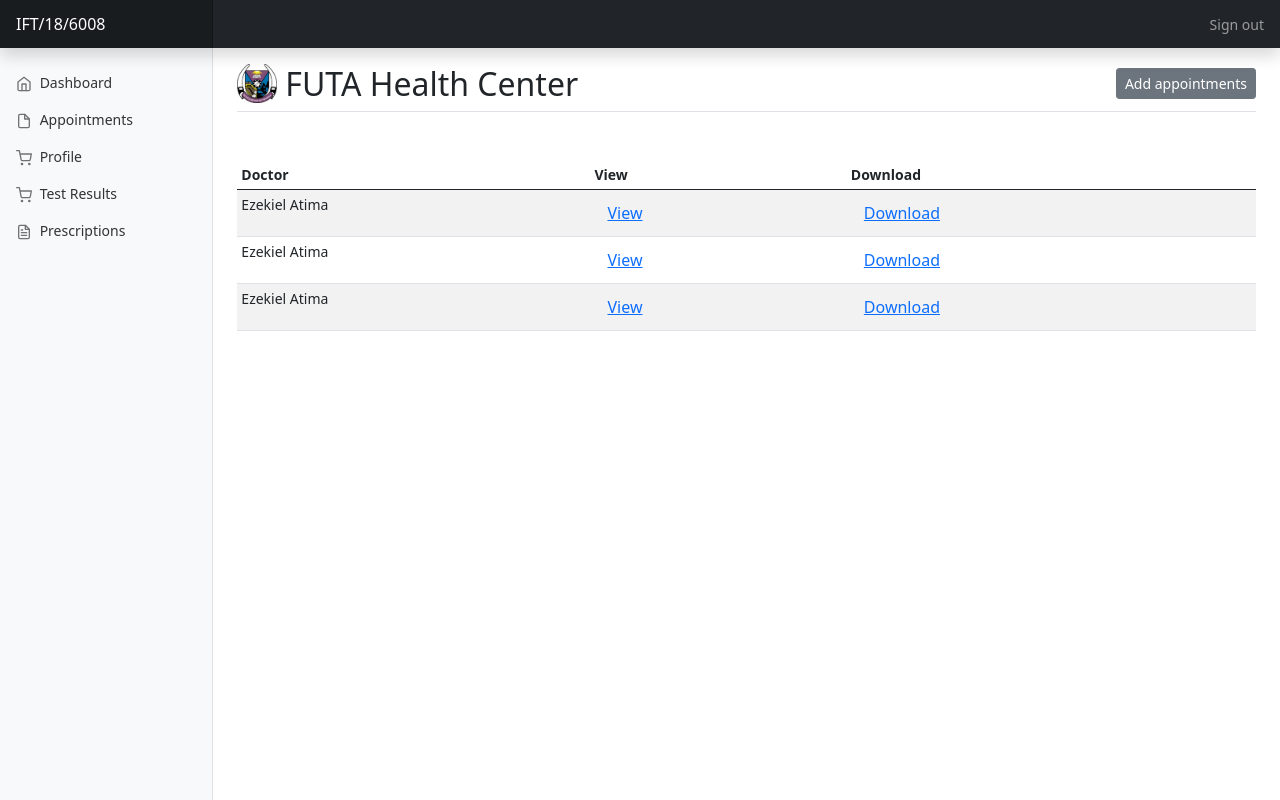
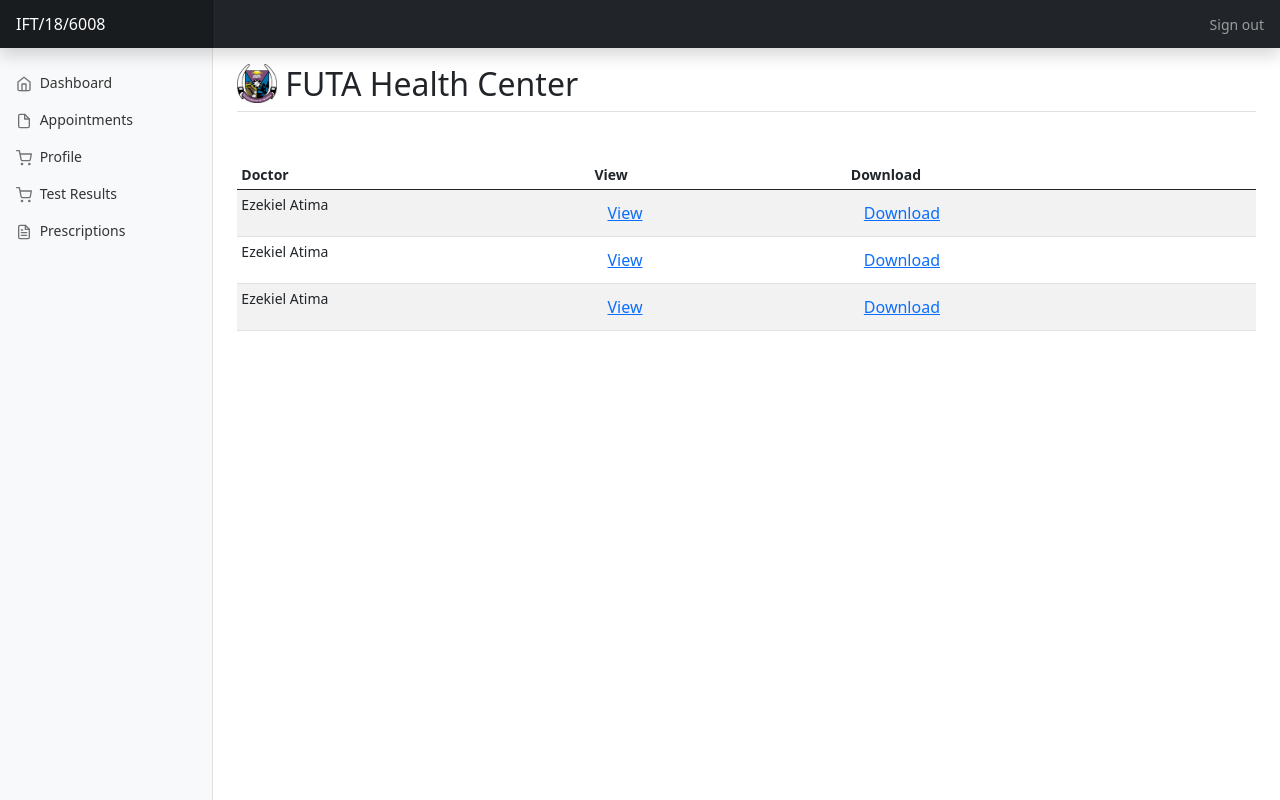
Before and after one commit to Presch-hue/precious, a Django app: template templates/student/test-results.html in a window 1280 px wide. Run offline with Django 5.2, Linux system fonts and the light colour scheme; the template is opened without the code that fills it: values that come from a table or form of the project are taken from there, others are empty; data comes from the database, SQL or seed files in the repository; some libraries are stand-ins or nearby versions.

Commit message:
Update test-results.html

```diff
--- a/templates/student/test-results.html
+++ b/templates/student/test-results.html
@@ -9,9 +9,6 @@
   <button type="button" class="btn btn-sm btn-outline-secondary">Share</button>
   <button type="button" class="btn btn-sm btn-outline-secondary">Export</button>
 </div> -->
-<button type="button" class="btn btn-sm btn-secondary" data-bs-toggle="modal" data-bs-target="#exampleModalFullscreen">
-  Add appointments
-</button>
 {% endblock button_group %}
 
 
```
